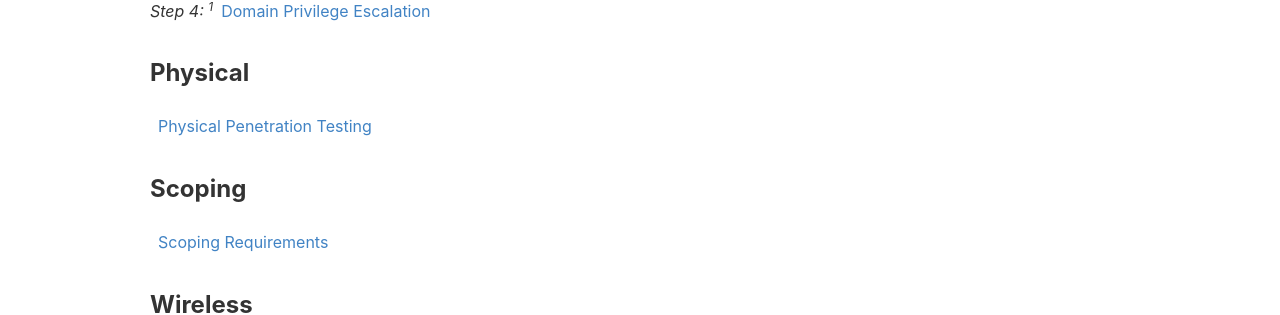
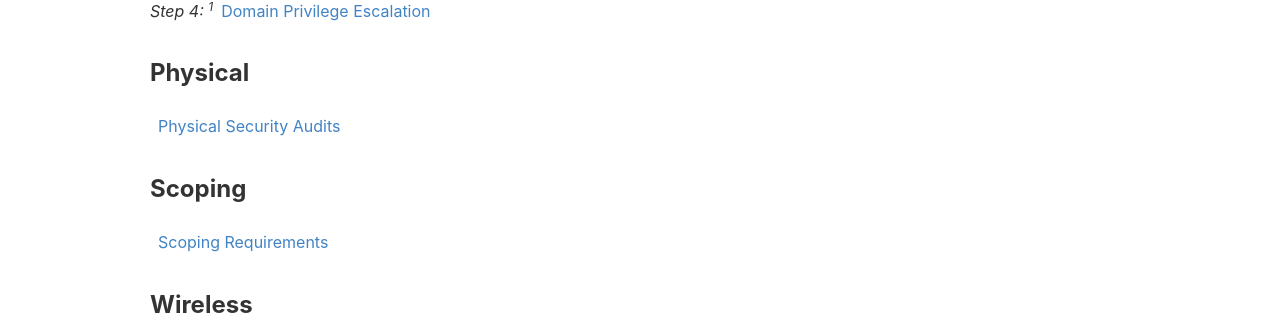
Before and after one commit to qwutony/qwutony.github.io, a Jekyll site: the page built from pages/wiki.md, in a window 1280 px wide. Shown: the part 760-1075 px from the top of the page. Built offline with Jekyll 4.4.1, drawn with Linux system fonts in a browser that asks for light colours; a style sheet for code colours, icons or effects is not loaded.

Commit message:
Update and rename 004-physical-penetration-testing.md to 004-physical-security-audits.md

```diff
--- a/_wiki/004-physical-penetration-testing.md
+++ b/_wiki/004-physical-security-audits.md
@@ -1,9 +1,9 @@
 ---
 layout: wiki
-title: Physical Penetration Testing
+title: Physical Security Audits
 cate1: Physical
 cate2:
-description: Physical Penetration Testing Notes
+description: Physical Security Audits
 keywords: Physical
 ---
 
```
